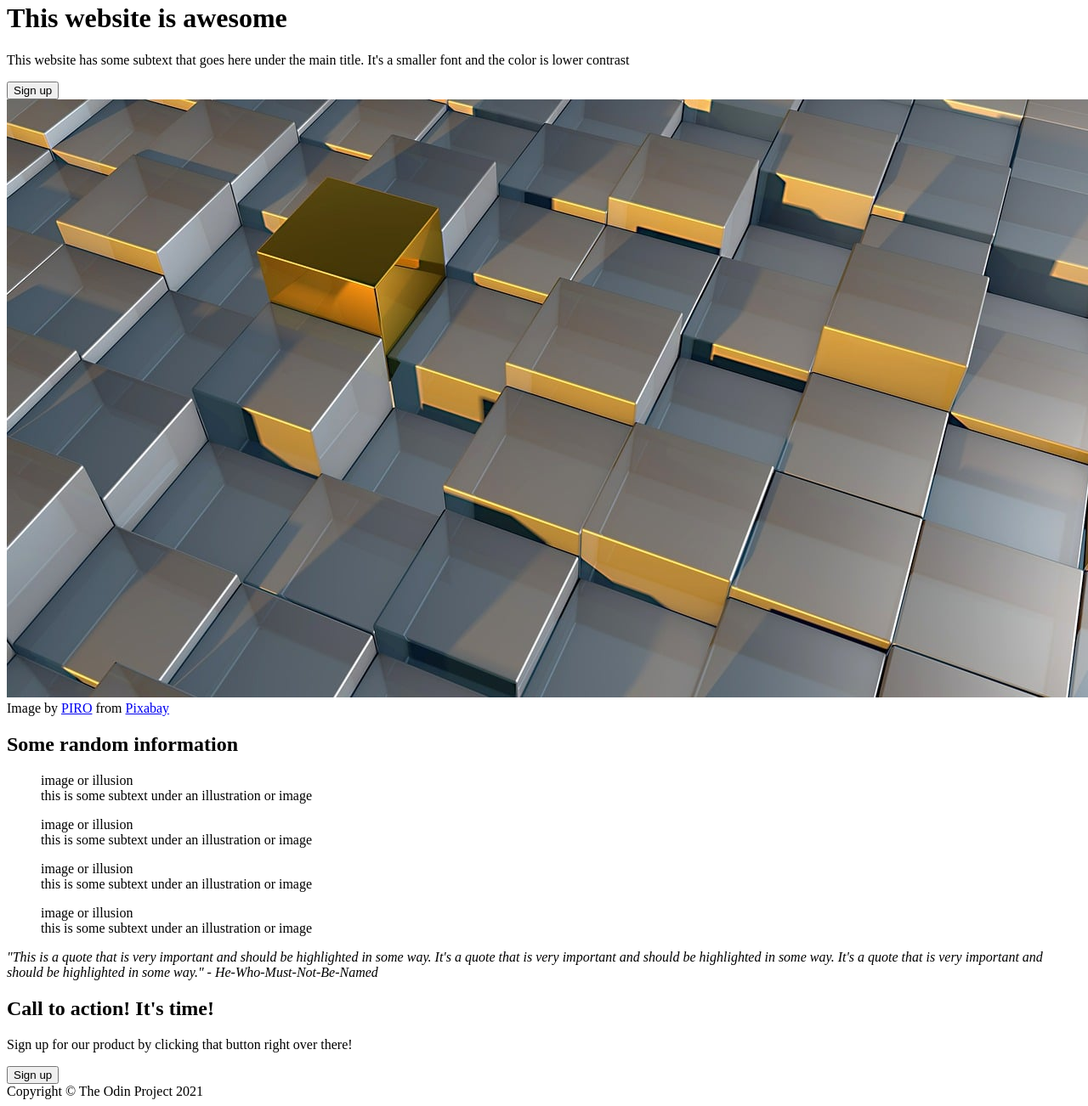
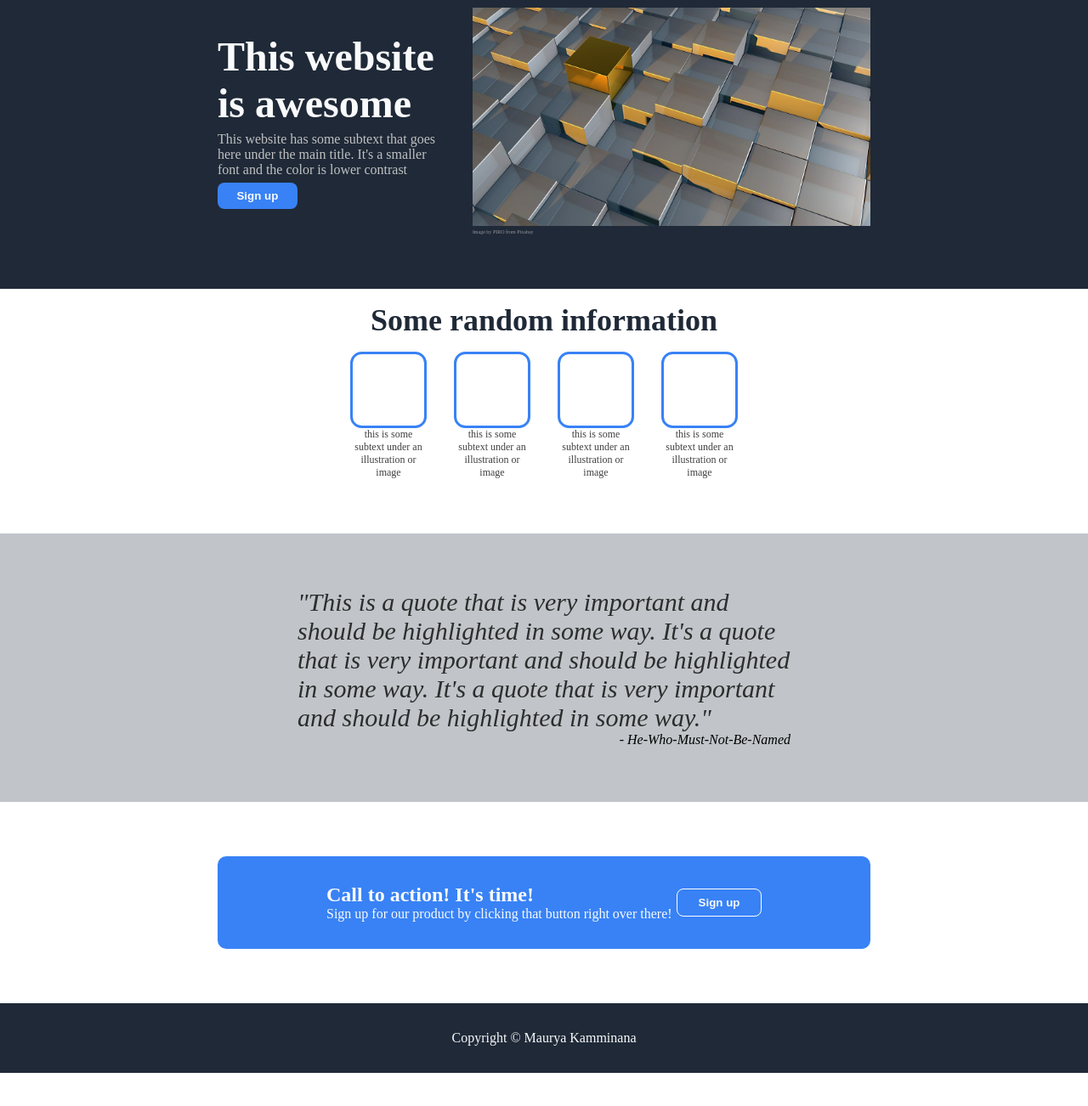
Before and after one commit to maurya-kamminana/OdinProject-repos, a plain HTML site: page landing-page/index.html in a window 1280 px wide. Shown: the part 114-1416 px from the top of the page at 85% size. After the commit the page ends 1377 px from the top, so only its background shows below. Drawn offline with Linux system fonts and the light colour scheme.

Commit message:
Complete styling for the landing page project

```diff
--- a/landing-page/index.html
+++ b/landing-page/index.html
@@ -4,6 +4,7 @@
     <meta charset="UTF-8" />
     <meta name="viewport" content="width=device-width, initial-scale=1.0" />
     <title>Landing Page</title>
+    <link rel="stylesheet" href="styles/styles.css" />
   </head>
   <body>
     <div class="container">
@@ -11,11 +12,11 @@
         <div class="logo">
           <a href="index.html" class="header-logo">Header Logo</a>
         </div>
-            <div>
+        <div class="right-links">
           <ul>
-                    <li> <a href="https://www.google.co.in/"> header link one </a> </li>
-                    <li> <a href="https://www.google.co.in/"> header link two </a> </li>
-                    <li> <a href="https://www.google.co.in/"> header link three </a> </li>
+            <li><a href="https://www.google.co.in/"> header link one </a></li>
+            <li><a href="https://www.google.co.in/"> header link two </a></li>
+            <li><a href="https://www.google.co.in/"> header link three </a></li>
           </ul>
         </div>
       </nav>
@@ -23,59 +24,79 @@
         <div class="hero-content">
           <h1>This website is awesome</h1>
           <p>
-                    This website has some subtext that goes here under the main title. It's a smaller font and the color is lower
-                    contrast
+            This website has some subtext that goes here under the main title.
+            It's a smaller font and the color is lower contrast
           </p>
-                <button>
-                    Sign up
-                </button>
+          <button>Sign up</button>
         </div>
         <div class="hero-image">
-                <img src="images/cubes-3381438_1280.jpg" alt="image">
-                Image by <a href="https://pixabay.com/users/piro4d-2707530/?utm_source=link-attribution&utm_medium=referral&utm_campaign=image&utm_content=3381438">PIRO</a> from <a href="https://pixabay.com//?utm_source=link-attribution&utm_medium=referral&utm_campaign=image&utm_content=3381438">Pixabay</a>
+          <img src="images/cubes-3381438_1280.jpg" alt="image" />
+          <p class="pixabay-attr">
+            Image by
+            <a
+              href="https://pixabay.com/users/piro4d-2707530/?utm_source=link-attribution&utm_medium=referral&utm_campaign=image&utm_content=3381438"
+              >PIRO</a
+            >
+            from
+            <a
+              href="https://pixabay.com//?utm_source=link-attribution&utm_medium=referral&utm_campaign=image&utm_content=3381438"
+              >Pixabay</a
+            >
+          </p>
         </div>
       </div>
+
       <div class="information">
         <h2>Some random information</h2>
+        <div class="illustrations">
           <figure>
-                <div>image or illusion</div>
-                <figcaption>this is some subtext under an illustration or image</figcaption>
+            <div></div>
+            <figcaption>
+              this is some subtext under an illustration or image
+            </figcaption>
           </figure>
           <figure>
-                <div>image or illusion</div>
-                <figcaption>this is some subtext under an illustration or image</figcaption>
+            <div></div>
+            <figcaption>
+              this is some subtext under an illustration or image
+            </figcaption>
           </figure>
           <figure>
-                <div>image or illusion</div>
-                <figcaption>this is some subtext under an illustration or image</figcaption>
+            <div></div>
+            <figcaption>
+              this is some subtext under an illustration or image
+            </figcaption>
           </figure>
           <figure>
-                <div>image or illusion</div>
-                <figcaption>this is some subtext under an illustration or image</figcaption>
+            <div></div>
+            <figcaption>
+              this is some subtext under an illustration or image
+            </figcaption>
           </figure>
         </div>
+      </div>
+
       <div class="quote">
         <em>
-                "This is a quote that is very important and should be highlighted in some way. It's a quote that is very important
-                and should be highlighted in some way. It's a quote that is very important and should be highlighted in some way."
+          "This is a quote that is very important and should be highlighted in
+          some way. It's a quote that is very important and should be
+          highlighted in some way. It's a quote that is very important and
+          should be highlighted in some way."
         </em>
         <cite>- He-Who-Must-Not-Be-Named</cite>
       </div>
+
       <div class="sign-up">
-            <div>
-                <h2>
-                    Call to action! It's time!
-                </h2>
+        <div class="call-to-action">
+          <h2>Call to action! It's time!</h2>
           <p>
             Sign up for our product by clicking that button right over there!
           </p>
-                <button>
-                    Sign up
-                </button>
         </div>
+        <button>Sign up</button>
       </div>
       <div class="footer">
-            Copyright © The Odin Project 2021
+        <p>Copyright © Maurya Kamminana</p>
       </div>
     </div>
   </body>
--- /dev/null
+++ b/landing-page/styles/styles.css
@@ -0,0 +1,207 @@
+/* Reset some default browser styles */
+* {
+    margin: 0;
+    padding: 0;
+    box-sizing: border-box;
+}
+
+body {
+
+}
+
+a {
+    text-decoration: none;
+    color: inherit;
+}
+
+ul {
+    list-style: none;
+}
+
+
+/* Header styling */
+
+.header {
+    padding: 16px 256px;
+
+    background-color: #1F2937;
+    display: flex;
+    justify-content: space-between;
+    align-items: center;
+}
+
+.logo {
+    color: #F9FAFB;
+    font-size: 24px;
+    font-weight: 700;
+    margin-right: auto;
+}
+
+.right-links a {
+    color: #c2c3c5;
+    font-weight: 100;
+}
+
+.right-links ul {
+    display: flex;
+    gap: 16px;
+}
+
+
+/* Hero section styling */
+
+.hero {
+    padding: 64px 256px;
+    background-color: #1F2937;
+    color: #F9FAFB;
+    display: flex;
+    justify-content: space-between;
+    align-items: center;
+    gap: 32px;
+}
+
+.hero-content {
+    display: flex;
+    flex-direction: column;
+    gap: 6px;
+}
+
+.hero-content h1{
+    font-size: 48px;
+    font-weight: 900;
+}
+
+.hero-content p{
+    font-weight: 200;
+    color: rgb(192, 193, 194);
+}
+
+.hero-content button{
+    padding: 8px 8px;
+    background-color: #3882F6;
+    color: #F9FAFB;
+    border: none;
+    border-radius: 8px;
+    cursor: pointer;
+    font-weight: 600;
+    flex: 0 1 auto;
+    width: 35%;
+}
+
+.hero-image {
+    flex: 0 1 auto;
+}
+.hero-image img{
+    max-width: 100%;
+}
+
+.pixabay-attr {
+    font-size: 6px;
+    color: #96989c;
+}
+
+/* Information section styling */
+
+.information {
+    display: flex;
+    flex-direction: column;
+    justify-content: space-around;
+    align-items: center;
+}
+
+.information h2 {
+    font-size: 36px;
+    font-weight: 900;
+    color: #1F2937;
+    margin: 16px 0;
+}
+
+.illustrations {
+    margin-bottom: 64px;
+    display: flex;
+    justify-content: center;
+    gap: 32px;
+}
+
+.illustrations figure {
+    flex: 1 1 0;
+    display: flex;
+    flex-direction: column;
+    justify-content: center;
+    align-items: center;
+    text-align: center;
+}
+
+.illustrations div {
+    width: 90px;
+    height: 90px;
+    border: medium solid #3882F6;
+    border-radius: 15%;
+}
+
+.illustrations figcaption {
+    font-size: 12px;
+    font-weight: 300;
+    color: #414141;
+    width: 90px;
+}
+
+/* Quote styling */
+
+.quote {
+    padding: 64px 350px;
+    background-color: #c1c5c9;
+    display: flex;
+    flex-direction: column;
+    justify-content: center;
+    align-items: center;
+}
+.quote em {
+    font-size: 30px;
+    font-weight: lighter;
+    color: #2d2d2d;
+}
+
+.quote cite {
+    align-self: self-end;
+}
+
+
+/* sign-up styling */
+
+.sign-up {
+    margin: 64px 256px;
+    padding: 32px 128px;
+    color: #F9FAFB;
+    display: flex;
+    justify-content: space-between;
+    align-items: center;
+    background-color: #3882F6;
+    border-radius: 10px;
+}
+
+.sign-up button{
+    padding: 8px 8px;
+    background-color: #3882F6;
+    color: #F9FAFB;
+    border: none;
+    border-radius: 8px;
+    cursor: pointer;
+    font-weight: 600;
+    flex: auto;
+    max-width: 100px;
+    border: thin solid white;
+
+}
+
+
+/* Footer styling */
+
+.footer {
+    padding: 32px 0;
+    background-color: #1F2937;
+    color: #F9FAFB;
+    display: flex;
+    justify-content: center;
+    align-items: center;
+}
```
Lines whose indentation alone changed are shown as unchanged.
